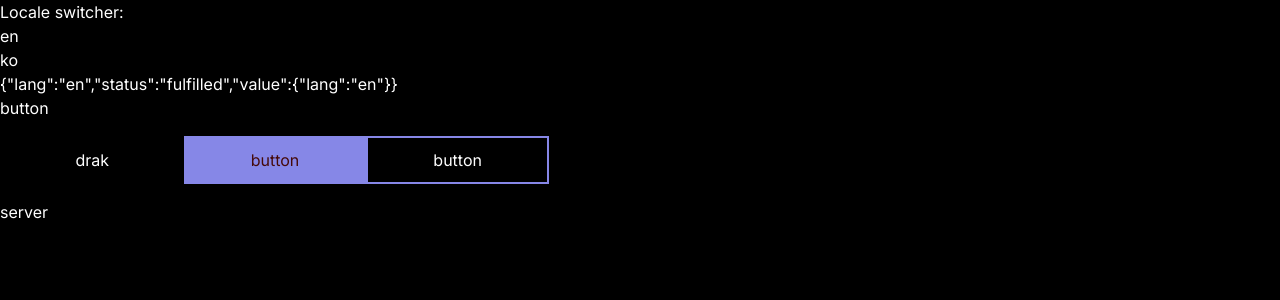
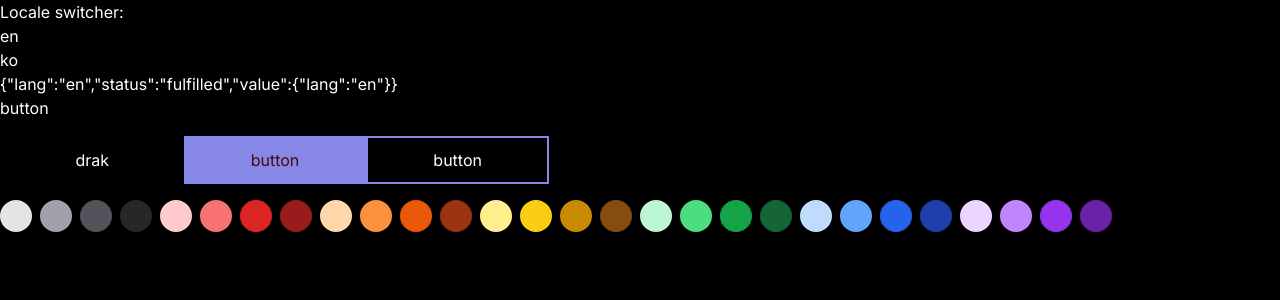
Before and after one commit to mark-cos/todo-frontend, a Next.js app: page /en in a window 1280 px wide. Shown: the top 300 px of the page. Built offline with nearby package versions, Linux system fonts and the light colour scheme.

Commit message:
Add task tategory icon color palette

```diff
--- a/src/app/[lang]/globals.css
+++ b/src/app/[lang]/globals.css
@@ -4,6 +4,14 @@
 
 body {
   @apply text-black dark:text-white;
+}
+
+.no-scrollbar {
+  -ms-overflow-style: none; /* IE and Edge */
+  scrollbar-width: none; /* Firefox */
+}
+.no-scrollbar::-webkit-scrollbar {
+  display: none; /* Chrome, Safari, Opera*/
 }
 
 .btn-text {
--- a/src/app/[lang]/page.tsx
+++ b/src/app/[lang]/page.tsx
@@ -1,3 +1,4 @@
+import { ColorPalette } from '@/components/molecules';
 import LocaleSwitcher from '@/components/molecules/buttonTest/LocaleSwitcher';
 import { InputTest } from '@/components/organisms';
 import { Locale } from '@/libs/i18n';
@@ -15,7 +16,7 @@ export default async function RootPage({ params }: RootPageProps) {
       <h1>{JSON.stringify(params)}</h1>
       {t['button']}
       <InputTest dictionary={{ button1: t['btn-name'], button2: t['button'] }} />
-      server
+      <ColorPalette />
     </>
   );
 }
--- /dev/null
+++ b/src/components/atoms/colorCircle/ColorCircle.tsx
@@ -0,0 +1,17 @@
+import React from 'react';
+
+type ColorCircleProps = {
+  borderColor: string;
+  bgColor: string;
+  onClick?: React.MouseEventHandler;
+};
+const ColorCircle = ({ borderColor, bgColor, onClick }: ColorCircleProps) => {
+  return (
+    <div
+      onClick={onClick}
+      className={`h-[32px] w-[32px] flex-none cursor-pointer rounded-full border-2 ${borderColor} ${bgColor} hover:border-primary`}
+    ></div>
+  );
+};
+
+export default ColorCircle;
--- /dev/null
+++ b/src/components/molecules/colorPalette/ColorPalette.tsx
@@ -0,0 +1,76 @@
+import ColorCircle from '@/components/atoms/colorCircle/ColorCircle';
+import React from 'react';
+
+// 리터럴 형태로 색상 클레스명을 조합할 경우 tailwind가 미사용하는 클래스명으로 인식하여 css에 포함되지 않음.
+const borderColors = [
+  'border-zinc-200',
+  'border-zinc-400',
+  'border-zinc-600',
+  'border-zinc-800',
+  'border-red-200',
+  'border-red-400',
+  'border-red-600',
+  'border-red-800',
+  'border-orange-200',
+  'border-orange-400',
+  'border-orange-600',
+  'border-orange-800',
+  'border-yellow-200',
+  'border-yellow-400',
+  'border-yellow-600',
+  'border-yellow-800',
+  'border-green-200',
+  'border-green-400',
+  'border-green-600',
+  'border-green-800',
+  'border-blue-200',
+  'border-blue-400',
+  'border-blue-600',
+  'border-blue-800',
+  'border-purple-200',
+  'border-purple-400',
+  'border-purple-600',
+  'border-purple-800',
+];
+const bgColors = [
+  'bg-zinc-200',
+  'bg-zinc-400',
+  'bg-zinc-600',
+  'bg-zinc-800',
+  'bg-red-200',
+  'bg-red-400',
+  'bg-red-600',
+  'bg-red-800',
+  'bg-orange-200',
+  'bg-orange-400',
+  'bg-orange-600',
+  'bg-orange-800',
+  'bg-yellow-200',
+  'bg-yellow-400',
+  'bg-yellow-600',
+  'bg-yellow-800',
+  'bg-green-200',
+  'bg-green-400',
+  'bg-green-600',
+  'bg-green-800',
+  'bg-blue-200',
+  'bg-blue-400',
+  'bg-blue-600',
+  'bg-blue-800',
+  'bg-purple-200',
+  'bg-purple-400',
+  'bg-purple-600',
+  'bg-purple-800',
+];
+
+const ColorPalette = () => {
+  return (
+    <div className="no-scrollbar flex w-screen gap-2  overflow-x-scroll">
+      {bgColors.map((bgColor, index) => (
+        <ColorCircle key={bgColor} bgColor={bgColor} borderColor={borderColors[index]} />
+      ))}
+    </div>
+  );
+};
+
+export default ColorPalette;
--- /dev/null
+++ b/src/components/molecules/index.ts
@@ -0,0 +1,3 @@
+import ColorPalette from './colorPalette/ColorPalette';
+
+export { ColorPalette };
```
